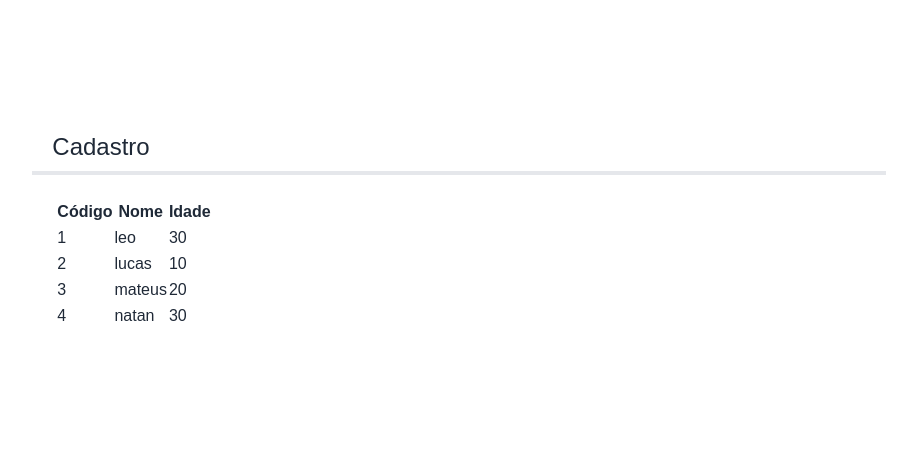
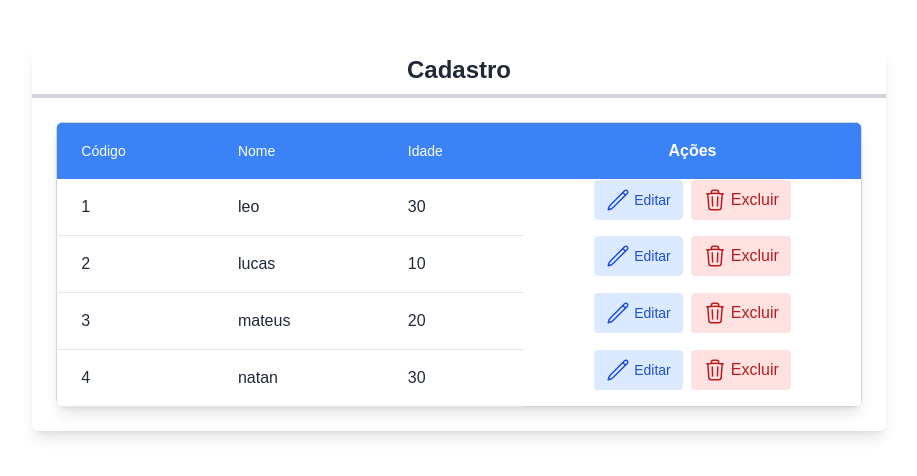
Before and after one commit to Leopreal/Next-CRUD, a Next.js app in the folder next-crud/: page / in a window 1280 px wide. Shown: the part 162-638 px from the top of the page, without its empty margins (181-1098 px from the left). Built offline with nearby package versions, Linux system fonts and the light colour scheme.

Commit message:
fazendo os estilos

```diff
--- /dev/null
+++ b/next-crud/src/components/Icons.tsx
@@ -0,0 +1,33 @@
+export const EditIcon = (
+  <svg
+    xmlns="http://www.w3.org/2000/svg"
+    fill="none"
+    viewBox="0 0 24 24"
+    strokeWidth={1.5}
+    stroke="currentColor"
+    className="size-6"
+  >
+    <path
+      strokeLinecap="round"
+      strokeLinejoin="round"
+      d="m16.862 4.487 1.687-1.688a1.875 1.875 0 1 1 2.652 2.652L6.832 19.82a4.5 4.5 0 0 1-1.897 1.13l-2.685.8.8-2.685a4.5 4.5 0 0 1 1.13-1.897L16.863 4.487Zm0 0L19.5 7.125"
+    />
+  </svg>
+);
+
+export const DeleteIcon = (
+  <svg
+    xmlns="http://www.w3.org/2000/svg"
+    fill="none"
+    viewBox="0 0 24 24"
+    strokeWidth={1.5}
+    stroke="currentColor"
+    className="size-6"
+  >
+    <path
+      strokeLinecap="round"
+      strokeLinejoin="round"
+      d="m14.74 9-.346 9m-4.788 0L9.26 9m9.968-3.21c.342.052.682.107 1.022.166m-1.022-.165L18.16 19.673a2.25 2.25 0 0 1-2.244 2.077H8.084a2.25 2.25 0 0 1-2.244-2.077L4.772 5.79m14.456 0a48.108 48.108 0 0 0-3.478-.397m-12 .562c.34-.059.68-.114 1.022-.165m0 0a48.11 48.11 0 0 1 3.478-.397m7.5 0v-.916c0-1.18-.91-2.164-2.09-2.201a51.964 51.964 0 0 0-3.32 0c-1.18.037-2.09 1.022-2.09 2.201v.916m7.5 0a48.667 48.667 0 0 0-7.5 0"
+    />
+  </svg>
+);
--- a/next-crud/src/components/Layout.tsx
+++ b/next-crud/src/components/Layout.tsx
@@ -8,9 +8,9 @@ interface LayoutProps {
 
 const Layout = (props: LayoutProps) => {
   return (
-    <div className={`flex flex-col w-2/3 bg-white text-gray-800 rounded-md`}>
-      <Title>{props.title}</Title>
-      <div className={`p-6`}>{props.children}</div>
+    <div className="flex flex-col w-2/3 bg-white text-gray-800 rounded-md shadow-lg transition-transform duration-300 ease-in-out transform hover:shadow-2xl hover:-translate-y-1 overflow-hidden">
+      <Title className="bg-gray-200 p-4 rounded-t-md">{props.title}</Title>
+      <div className="p-6">{props.children}</div>
     </div>
   );
 };
--- a/next-crud/src/components/Table.tsx
+++ b/next-crud/src/components/Table.tsx
@@ -1,5 +1,6 @@
 import Client from "@/core/Clients";
 import React from "react";
+import { DeleteIcon, EditIcon } from "./Icons";
 
 interface TableProps {
   clients: Client[];
@@ -8,13 +9,29 @@ interface TableProps {
 const Table = (props: TableProps) => {
   const renderHeader = () => {
     return (
-      <thead>
+      <thead className="bg-blue-500 text-white">
         <tr>
-          <th>Código</th>
-          <th>Nome</th>
-          <th>Idade</th>
+          <th className="px-6 py-4 text-left text-sm font-medium">Código</th>
+          <th className="px-6 py-4 text-left text-sm font-medium">Nome</th>
+          <th className="px-6 py-4 text-left text-sm font-medium">Idade</th>
+          <th className="p-4">Ações</th>
         </tr>
       </thead>
+    );
+  };
+
+  const renderActions = (client: Client) => {
+    return (
+      <td className="flex justify-center space-x-2">
+        <button className="flex items-center px-3 py-2 text-sm text-blue-700 bg-blue-100 rounded hover:bg-blue-200 transition duration-150">
+          {EditIcon}
+          <span className="ml-1">Editar</span>
+        </button>
+        <button className="flex items-center px-3 py-2 text-red-700 bg-red-100 rounded hover:bg-red-200 transition duration-150">
+          {DeleteIcon}
+          <span className="ml-1">Excluir</span>
+        </button>
+      </td>
     );
   };
 
@@ -22,10 +39,20 @@ const Table = (props: TableProps) => {
     return (
       <tbody>
         {props.clients?.map((client) => (
-          <tr key={client.getId}>
-            <td>{client.getId}</td>
-            <td>{client.getName}</td>
-            <td>{client.getAge}</td>
+          <tr
+            key={client.getId}
+            className="hover:bg-blue-100 transition-colors duration-200"
+          >
+            <td className="border-b border-gray-200 px-6 py-4">
+              {client.getId}
+            </td>
+            <td className="border-b border-gray-200 px-6 py-4">
+              {client.getName}
+            </td>
+            <td className="border-b border-gray-200 px-6 py-4">
+              {client.getAge}
+            </td>
+            {renderActions(client)}
           </tr>
         ))}
       </tbody>
@@ -33,8 +60,8 @@ const Table = (props: TableProps) => {
   };
 
   return (
-    <div>
-      <table>
+    <div className="overflow-x-auto shadow-lg rounded-lg">
+      <table className="min-w-full bg-white border border-gray-300 rounded-lg">
         {renderHeader()}
         {renderDatas()}
       </table>
--- a/next-crud/src/components/Title.tsx
+++ b/next-crud/src/components/Title.tsx
@@ -2,9 +2,11 @@ import React from "react";
 
 const Title = (props: any) => {
   return (
-    <div className={`flex flex-col justify-center text-2xl`}>
-      <h1 className={`px-5 py-2`}>{props.children}</h1>
-      <hr className={`border-2`} />
+    <div className="flex flex-col justify-center items-center text-2xl">
+      <h1 className="px-5 py-2 font-semibold text-gray-800">
+        {props.children}
+      </h1>
+      <hr className="border-2 border-gray-300 w-full" />
     </div>
   );
 };
```
